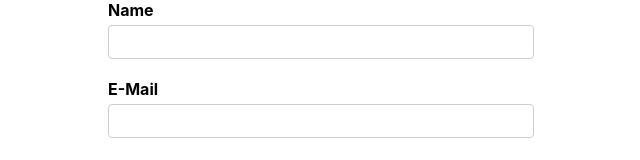
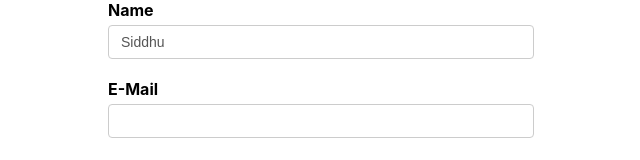
Before and after one commit to Pmparekh2000/react-formik, a React (Create React App) app: page / in a window 1280 px wide. Shown: the top 160 px of the page, without its empty margins (319-959 px from the left). Built offline with nearby package versions, Linux system fonts and the light colour scheme.

Commit message:
Added formik fields and onChange

```diff
--- a/src/components/YoutubeForm.js
+++ b/src/components/YoutubeForm.js
@@ -1,17 +1,46 @@
+import { useFormik } from "formik";
 import React from "react";
 
 const YoutubeForm = () => {
+  const formik = useFormik({
+    initialValues: {
+      name: "Siddhu",
+      email: "",
+      channel: "",
+    },
+  });
+
+  console.log("Form values", formik.values);
+
   return (
     <div>
       <form>
         <label htmlFor="name">Name</label>
-        <input type="text" id="name" name="name" />
+        <input
+          type="text"
+          id="name"
+          name="name"
+          onChange={formik.handleChange}
+          value={formik.values.name}
+        />
 
         <label htmlFor="email">E-Mail</label>
-        <input type="email" id="email" name="email" />
+        <input
+          type="email"
+          id="email"
+          name="email"
+          onChange={formik.handleChange}
+          value={formik.values.email}
+        />
 
         <label htmlFor="channel">Channel</label>
-        <input type="text" id="channel" name="channel" />
+        <input
+          type="text"
+          id="channel"
+          name="channel"
+          onChange={formik.handleChange}
+          value={formik.values.channel}
+        />
 
         <button>Submit</button>
       </form>
```
